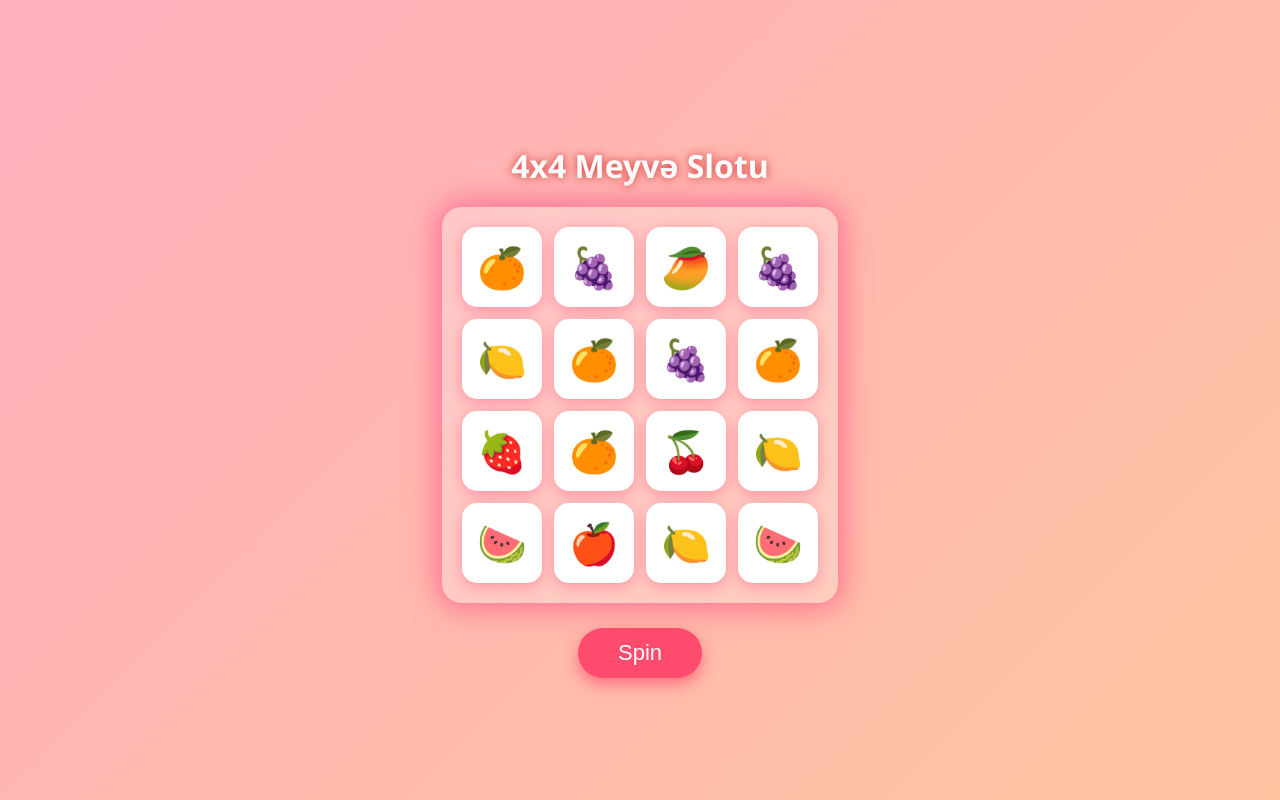
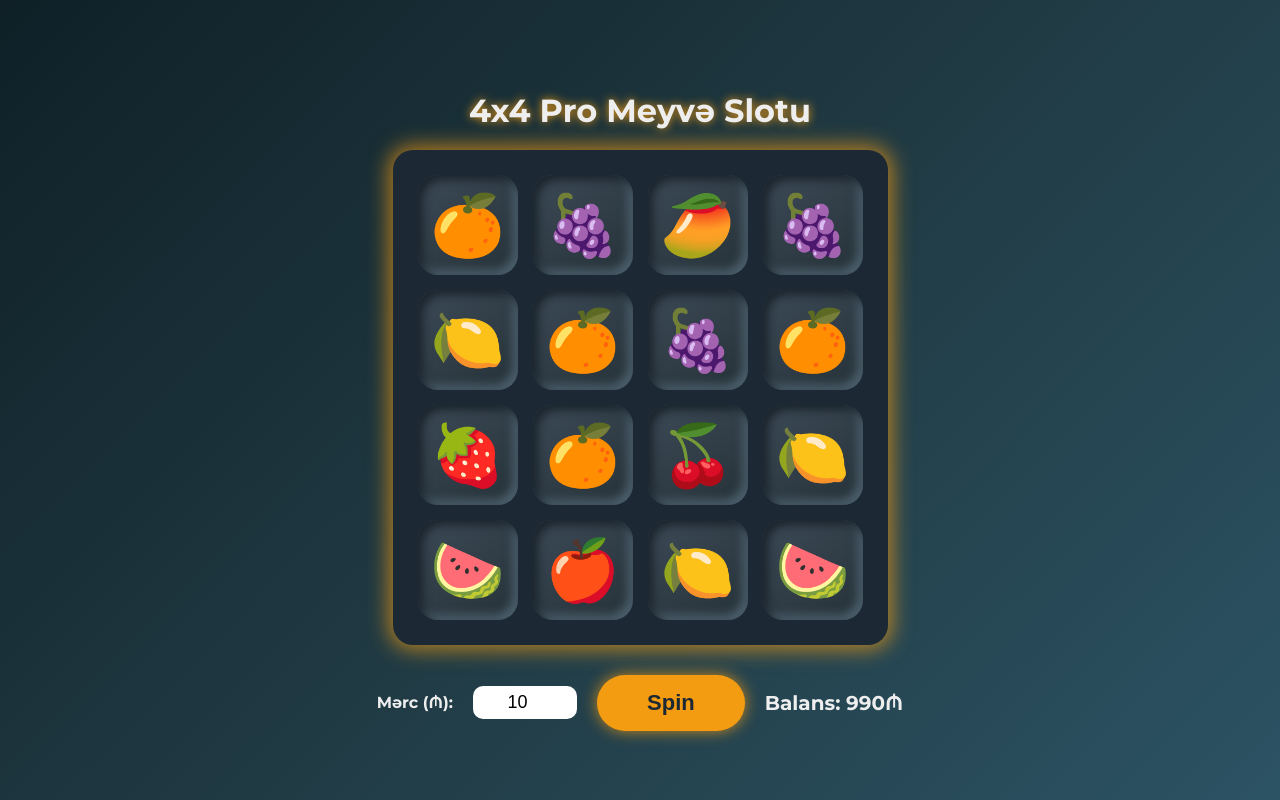
Before and after one commit to Reko004/kazinorbet, a plain HTML site: page game.html in a window 1280 px wide. Both pictures are taken after a click on the button "Spin". Drawn offline with Linux system fonts and the light colour scheme.

Commit message:
Update game.html

```diff
--- a/game.html
+++ b/game.html
@@ -3,115 +3,216 @@
 <head>
 <meta charset="UTF-8" />
 <meta name="viewport" content="width=device-width, initial-scale=1" />
-<title>4x4 Meyvə Slotu</title>
+<title>4x4 Pro Meyvə Slotu</title>
 <style>
+  @import url('https://fonts.googleapis.com/css2?family=Montserrat:wght@700&display=swap');
+
   body {
-    background: linear-gradient(135deg, #ffafbd, #ffc3a0);
-    font-family: 'Segoe UI', Tahoma, Geneva, Verdana, sans-serif;
+    background: linear-gradient(135deg, #0f2027, #203a43, #2c5364);
     display: flex;
     flex-direction: column;
     align-items: center;
     justify-content: center;
     height: 100vh;
     margin: 0;
-    user-select: none;
+    font-family: 'Montserrat', sans-serif;
+    color: #eee;
   }
   h1 {
-    color: #fff;
-    text-shadow: 0 0 10px #d32f2f;
     margin-bottom: 20px;
+    text-shadow: 0 0 10px #f39c12;
   }
   #slot {
     display: grid;
-    grid-template-columns: repeat(4, 80px);
-    grid-template-rows: repeat(4, 80px);
-    gap: 12px;
-    background: rgba(255,255,255,0.25);
-    padding: 20px;
+    grid-template-columns: repeat(4, 100px);
+    grid-template-rows: repeat(4, 100px);
+    gap: 15px;
+    background: #1c2833;
+    padding: 25px;
     border-radius: 20px;
-    box-shadow: 0 0 30px 5px #ff6f91;
+    box-shadow: 0 0 20px 5px #f39c12aa;
   }
   .cell {
-    background: #fff;
-    border-radius: 15px;
-    box-shadow: 0 4px 15px rgba(255, 111, 145, 0.6);
+    background: linear-gradient(145deg, #3c4a57, #263238);
+    border-radius: 20px;
+    box-shadow: inset 5px 5px 10px #1b242c,
+                inset -5px -5px 10px #4d616e;
+    font-size: 60px;
     display: flex;
     align-items: center;
     justify-content: center;
-    font-size: 40px;
+    cursor: default;
+    user-select: none;
     transition: transform 0.3s ease;
-    cursor: default;
   }
-  .cell:hover {
-    transform: scale(1.1);
-    box-shadow: 0 6px 25px rgba(255, 111, 145, 0.9);
+  .cell.winning {
+    animation: glow 1s infinite alternate;
+  }
+  @keyframes glow {
+    from {
+      box-shadow: 0 0 10px 4px #f39c12;
+      transform: scale(1.1);
+    }
+    to {
+      box-shadow: 0 0 25px 8px #f39c12;
+      transform: scale(1.2);
+    }
+  }
+  #controls {
+    margin-top: 30px;
+    display: flex;
+    gap: 20px;
+    align-items: center;
   }
   #spinBtn {
-    margin-top: 25px;
-    padding: 12px 40px;
+    padding: 15px 50px;
     font-size: 22px;
-    background: #ff4b6e;
-    color: #fff;
+    background: #f39c12;
     border: none;
     border-radius: 30px;
+    color: #1c2833;
+    font-weight: 700;
     cursor: pointer;
-    box-shadow: 0 6px 15px rgba(255, 75, 110, 0.7);
+    box-shadow: 0 0 15px #f39c12cc;
     transition: background 0.3s ease;
   }
-  #spinBtn:hover {
-    background: #ff244f;
+  #spinBtn:disabled {
+    background: #a66e00;
+    cursor: not-allowed;
+    box-shadow: none;
+  }
+  #balance {
+    font-size: 20px;
+  }
+  #bet {
+    width: 80px;
+    font-size: 18px;
+    padding: 6px 12px;
+    border-radius: 10px;
+    border: none;
+    text-align: center;
   }
 </style>
 </head>
 <body>
 
-<h1>4x4 Meyvə Slotu</h1>
+<h1>4x4 Pro Meyvə Slotu</h1>
 <div id="slot"></div>
-<button id="spinBtn">Spin</button>
+
+<div id="controls">
+  <label for="bet">Mərc (₼):</label>
+  <input type="number" id="bet" min="1" max="100" value="10" />
+  <button id="spinBtn">Spin</button>
+  <div id="balance">Balans: 1000₼</div>
+</div>
 
 <script>
-  // Meyvələr emoji olaraq
   const fruits = ['🍎', '🍊', '🍋', '🍉', '🍇', '🍓', '🍒', '🥭'];
-
   const slot = document.getElementById('slot');
   const spinBtn = document.getElementById('spinBtn');
+  const balanceElem = document.getElementById('balance');
+  const betInput = document.getElementById('bet');
 
-  // 4x4 üçün 16 hüceyrə yaratmaq
+  let balance = 1000;
+  let spinning = false;
+
+  // 4x4 grid yarat
   for (let i = 0; i < 16; i++) {
     const cell = document.createElement('div');
     cell.classList.add('cell');
     slot.appendChild(cell);
   }
 
-  // Spin funksiyası - təsadüfi meyvə doldurur
-  function spin() {
-    const cells = document.querySelectorAll('.cell');
+  const cells = document.querySelectorAll('.cell');
+
+  // Spin funksiyası: təsadüfi simvollar verir
+  function spinGrid() {
     cells.forEach(cell => {
-      const randomFruit = fruits[Math.floor(Math.random() * fruits.length)];
-      cell.textContent = randomFruit;
+      const fruit = fruits[Math.floor(Math.random() * fruits.length)];
+      cell.textContent = fruit;
+      cell.classList.remove('winning');
     });
   }
 
-  // Başlanğıcda slotu doldur
-  spin();
+  // Qalib sətir və sütun yoxlama funksiyası
+  function checkWin() {
+    let winLines = [];
 
-  // Spin düyməsinə kliklənəndə yenidən qarışdır
+    // Sətir üzrə yoxlama
+    for (let r = 0; r < 4; r++) {
+      const row = [...cells].slice(r*4, r*4+4);
+      const first = row[0].textContent;
+      if (first !== '' && row.every(c => c.textContent === first)) {
+        winLines.push(row);
+      }
+    }
+
+    // Sütun üzrə yoxlama
+    for (let c = 0; c < 4; c++) {
+      let col = [];
+      for (let r = 0; r < 4; r++) {
+        col.push(cells[r*4 + c]);
+      }
+      const first = col[0].textContent;
+      if (first !== '' && col.every(cell => cell.textContent === first)) {
+        winLines.push(col);
+      }
+    }
+
+    return winLines;
+  }
+
+  // Qalib xətlərinə vizual effekt verir
+  function highlightWins(winLines) {
+    winLines.forEach(line => {
+      line.forEach(cell => cell.classList.add('winning'));
+    });
+  }
+
+  // Spin düyməsinə basanda spin başlasın
   spinBtn.addEventListener('click', () => {
+    const bet = Number(betInput.value);
+    if (bet <= 0 || bet > balance) {
+      alert('Zəhmət olmasa, balansınız daxilində düzgün mərc edin.');
+      return;
+    }
+    if (spinning) return;
+
+    spinning = true;
     spinBtn.disabled = true;
-    spinBtn.textContent = 'Spinning...';
 
-    // 1 saniyəlik animasiya tərzi
-    let count = 0;
-    const interval = setInterval(() => {
-      spin();
-      count++;
-      if (count >= 15) {
-        clearInterval(interval);
+    // Balansı azaldır
+    balance -= bet;
+    balanceElem.textContent = `Balans: ${balance}₼`;
+
+    // Spin animasiyası 1.2 saniyə
+    let spins = 0;
+    const spinInterval = setInterval(() => {
+      spinGrid();
+      spins++;
+      if (spins >= 15) {
+        clearInterval(spinInterval);
+
+        const wins = checkWin();
+        if (wins.length > 0) {
+          highlightWins(wins);
+          // Qalib gələn mərcin 5x-ini verir (sadə qayda)
+          let winAmount = bet * 5 * wins.length;
+          balance += winAmount;
+          alert(`Qalib oldunuz! ${winAmount}₼ qazandınız.`);
+        } else {
+          alert('Qalib olmadınız, yenidən cəhd edin!');
+        }
+
+        balanceElem.textContent = `Balans: ${balance}₼`;
         spinBtn.disabled = false;
-        spinBtn.textContent = 'Spin';
+        spinning = false;
       }
     }, 80);
   });
+
+  // Başlanğıcda doldur
+  spinGrid();
 </script>
 
 </body>
```
